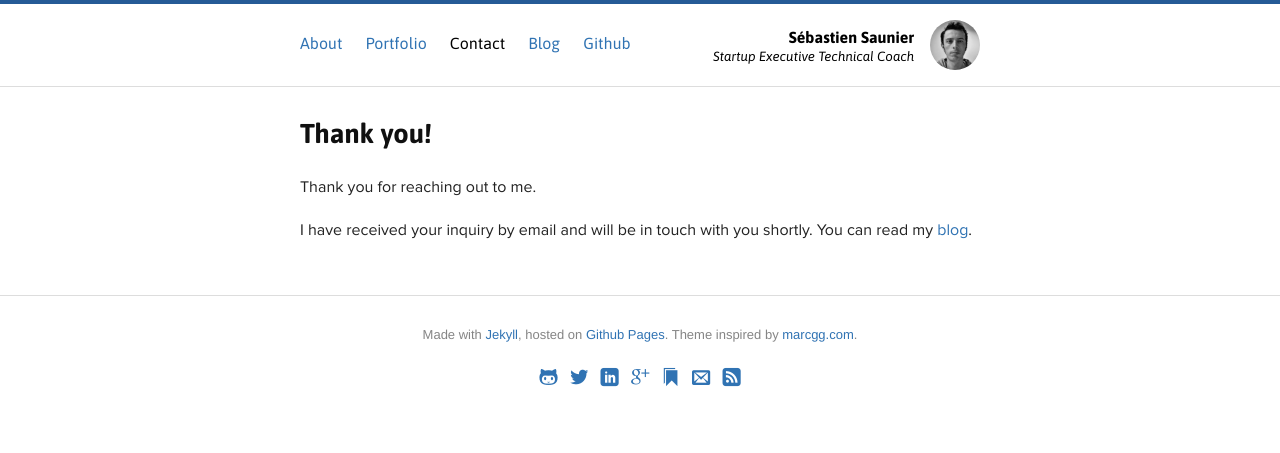
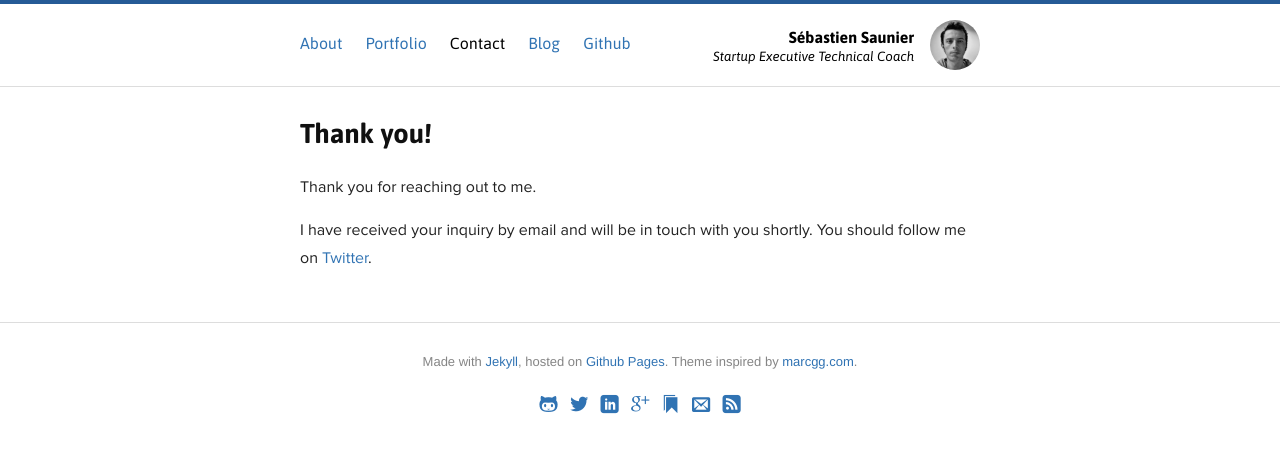
Before and after one commit to ssaunier/ssaunier.github.io, a Jekyll site: the page built from thanks.html, in a window 1280 px wide. Shown: the top 453 px of the page. Built offline with Jekyll 4.4.1, drawn with Linux system fonts in a browser that asks for light colours; Markdown is read by kramdown in place of the engine named in the settings.

Commit message:
Thanks page says you should follow me

```diff
--- a/thanks.html
+++ b/thanks.html
@@ -13,6 +13,6 @@ category: contact
   </p>
 
   <p>
-    I have received your inquiry by email and will be in touch with you shortly. You can read my <a href="/blog/">blog</a>.
+    I have received your inquiry by email and will be in touch with you shortly. You should follow me on <a href="https://twitter.com/intent/follow?screen_name=ssaunier">Twitter</a>.
   </p>
 </section>
```
